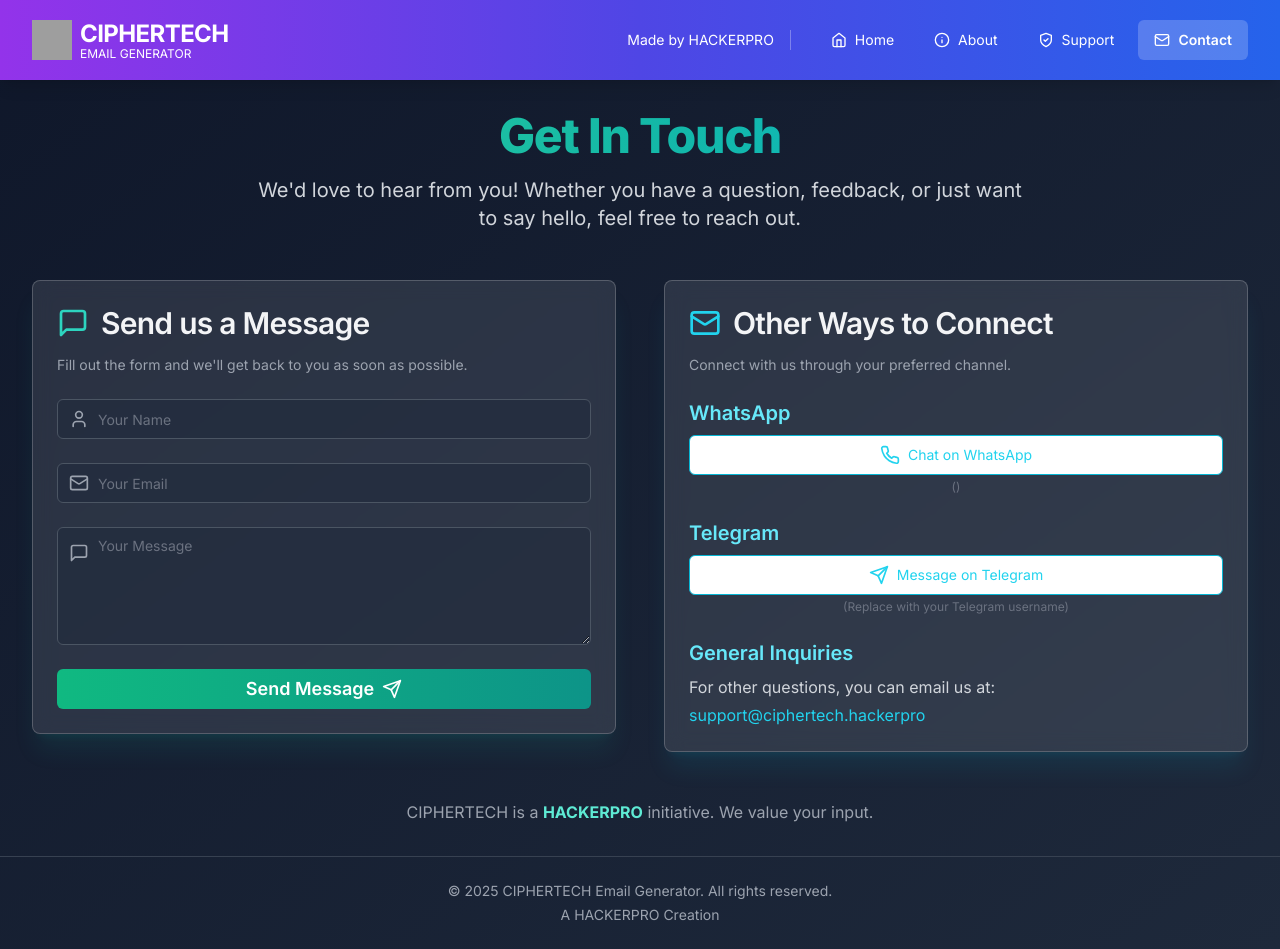
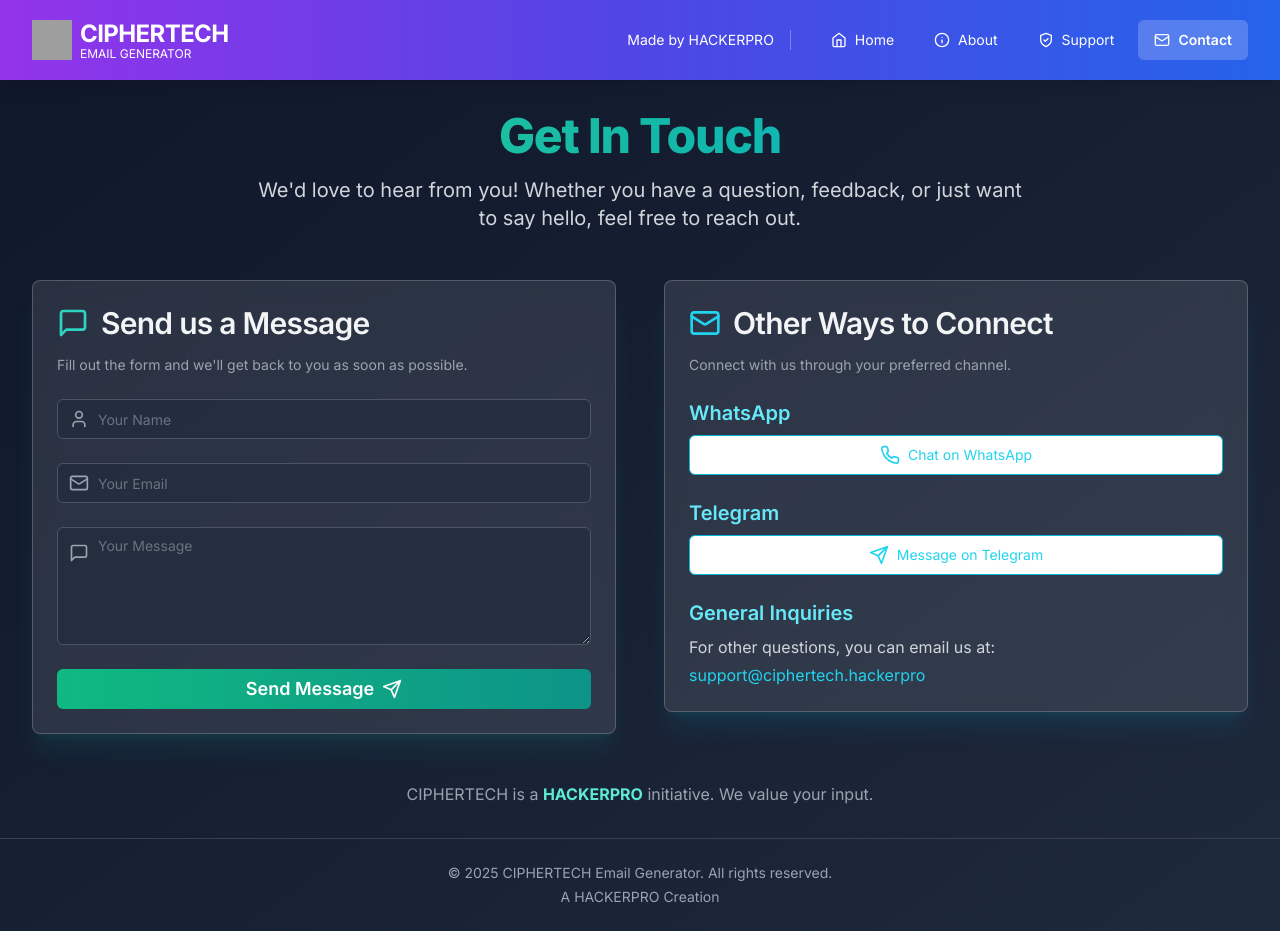
Before and after one commit to Kingjibes/EMAIL-GENERATOR, a React (Vite) app: page /contact in a window 1280 px wide. Built offline with nearby package versions, Linux system fonts and the light colour scheme; grey boxes are pictures that could not be loaded.

Commit message:
Update ContactPage.jsx

```diff
--- a/src/pages/ContactPage.jsx
+++ b/src/pages/ContactPage.jsx
@@ -112,14 +112,14 @@
                 <Button variant="outline" className="w-full border-cyan-500 text-cyan-400 hover:bg-cyan-500 hover:text-white" onClick={() => window.open('https://wa.me/+233557488116')}>
                   <Phone className="mr-2 h-5 w-5" /> Chat on WhatsApp
                 </Button>
-                <p className="text-xs text-gray-500 mt-1 text-center">()</p>
+                <p className="text-xs text-gray-500 mt-1 text-center"></p>
               </div>
               <div>
                 <h3 className="text-xl font-semibold text-cyan-300 mb-2">Telegram</h3>
                 <Button variant="outline" className="w-full border-cyan-500 text-cyan-400 hover:bg-cyan-500 hover:text-white" onClick={() => window.open('https://t.me/HACK_ERPRO')}>
                   <Send className="mr-2 h-5 w-5" /> Message on Telegram
                 </Button>
-                <p className="text-xs text-gray-500 mt-1 text-center">(Replace with your Telegram username)</p>
+                <p className="text-xs text-gray-500 mt-1 text-center"></p>
               </div>
               <div>
                 <h3 className="text-xl font-semibold text-cyan-300 mb-2">General Inquiries</h3>
```
